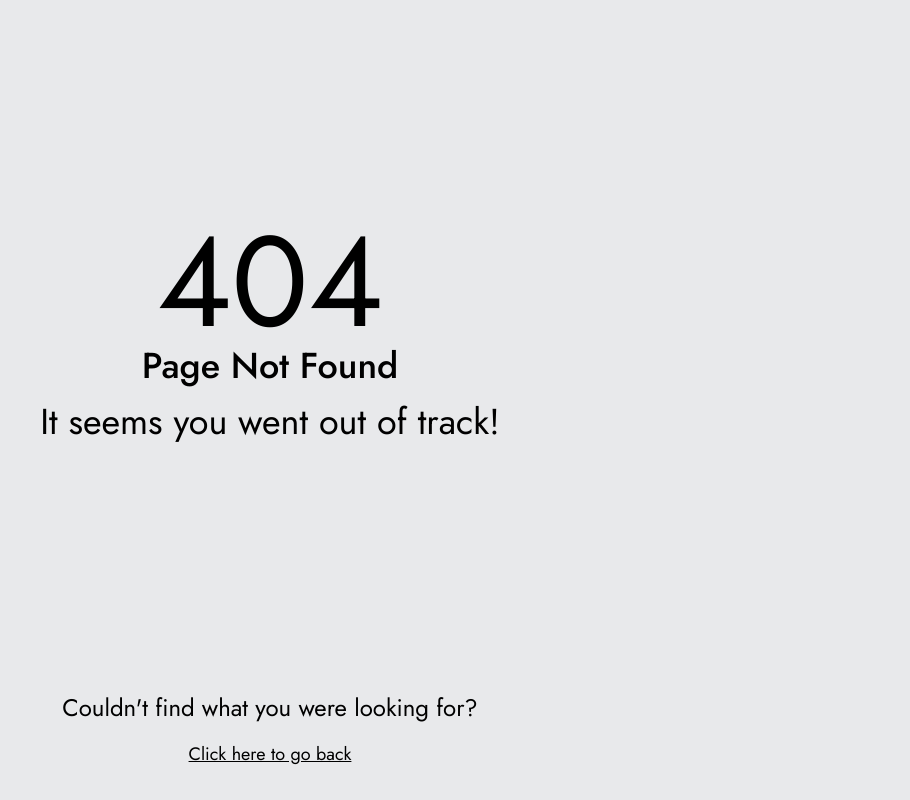
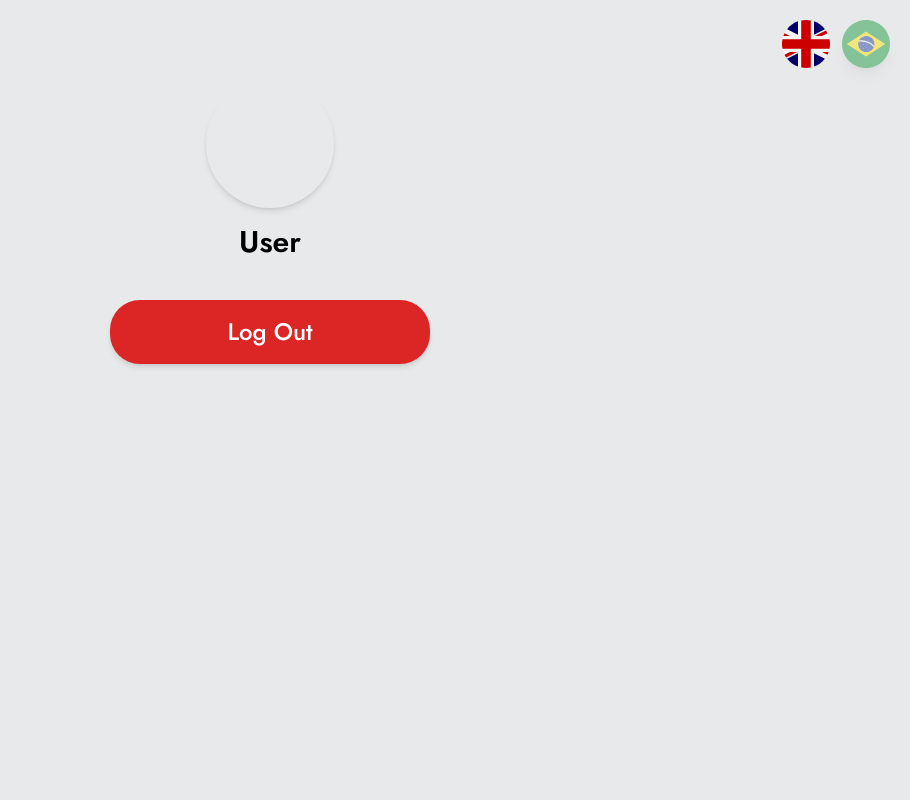
Before and after one commit to Instituto-Maua-de-Tecnologia/20242-Maua-CICSI1-Fontys-frontend, a React (Vite) app: page /profile in a window 1280 px wide. Before the commit this address had no page. Shown: the whole page, without its empty margins (370-1280 px from the left). Built offline with nearby package versions, Linux system fonts and the light colour scheme.

Commit message:
redirection after succesful login

```diff
--- a/src/App.tsx
+++ b/src/App.tsx
@@ -9,6 +9,7 @@ import ProfessorRegistration from './professorRegistration';
 import CoordinatorScreen from '@/screens/coordinator';
 import VisualizeSchedule from '@/screens/visualizeSchedule';
 import {ProfilePicture} from "@/components/profile/ProfilePicture.tsx";
+import ProfilePage from "@/screens/profilePage";
 
 export function App() {
   return (
@@ -22,7 +23,8 @@ export function App() {
           <Route path="schedule" element={<ScheduleTable/>}/>
           <Route path="professor_registration" element={<ProfessorRegistration/>}/>
           <Route path="coordinator" element={<CoordinatorScreen/>}/>
-          <Route path="vizualize_schedule" element={<VisualizeSchedule/>}/>
+          <Route path="visualize_schedule" element={<VisualizeSchedule/>}/>
+          <Route path="profile" element={<ProfilePage/>}/>
           <Route path="*" element={<NotFound/>}/>
         </Routes>
       </BrowserRouter>
--- a/src/api/auth/msalConfig.tsx
+++ b/src/api/auth/msalConfig.tsx
@@ -6,6 +6,7 @@ const msalConfig: Configuration = {
         clientId: "b55f918c-264c-437d-98ad-c7efd3afcdf4",
         authority: "https://login.microsoftonline.com/3953a2c3-4821-4818-ae33-a4c5bcc5fdfb",
         redirectUri: window.location.origin,
+        postLogoutRedirectUri: window.location.origin,
     },
     cache: {
         cacheLocation: "sessionStorage",
--- a/src/screens/professor/index.tsx
+++ b/src/screens/professor/index.tsx
@@ -3,9 +3,11 @@ import BtnCoordinator from '@/assets/btn-professor.png';
 import BtnCoordinator2 from '@/assets/btn-professor2.png';
 import { msalInstance } from '@/api/auth/msalConfig';
 import { useState, useEffect } from "react";
+import { useNavigate } from 'react-router-dom';
 
 export default function Professor() {
   const [name, setName] = useState<string | null>(null);
+  const navigate = useNavigate();
 
   useEffect(() => {
     const currentAccount = msalInstance.getActiveAccount();
@@ -13,6 +15,11 @@ export default function Professor() {
       setName(currentAccount.idTokenClaims.name || null);
     }
   }, []);
+
+  const handleVisualizeScheduleClick = () => {
+    navigate('/visualize_schedule');
+  };
+
 
   return (
       <div className="absolute top-0 left-0 w-full h-full bg-light-gray flex flex-col justify-center items-center">
@@ -33,6 +40,7 @@ export default function Professor() {
           <button
               className="w-80 h-64 relative rounded-[30px] shadow-md  transition-all duration-300 transform hover:scale-110"
               style={{ backgroundImage: `url(${BtnCoordinator2})`, backgroundSize: 'cover', backgroundPosition: 'center' }}
+              onClick={handleVisualizeScheduleClick}
           >
             <div className="absolute inset-0 rounded-[30px] flex justify-center items-center bg-black hover:bg-opacity-30 transition-all duration-300 opacity-0 hover:opacity-100">
               <div className="text-center text-3xl text-white">
--- /dev/null
+++ b/src/screens/profilePage/index.tsx
@@ -0,0 +1,44 @@
+import TranslationButtons from '@/components/translationButtons';
+import { msalInstance } from '@/api/auth/msalConfig';
+import { useState, useEffect } from 'react';
+
+export default function ProfilePage() {
+    const [name, setName] = useState<string | null>(null);
+
+    useEffect(() => {
+        const currentAccount = msalInstance.getActiveAccount();
+        if (currentAccount && currentAccount.idTokenClaims) {
+            setName(currentAccount.idTokenClaims.name || null);
+        }
+    }, []);
+
+    const handleLogout = () => {
+        msalInstance.logoutRedirect({
+            postLogoutRedirectUri: window.location.origin,
+            account: msalInstance.getActiveAccount(),
+        }).catch((error) => {
+            console.error("Logout failed:", error);
+            window.location.href = window.location.origin;
+        });
+    };
+
+    return (
+        <div className="absolute top-0 left-0 w-full h-full bg-light-gray flex flex-col items-center pt-20">
+            <TranslationButtons />
+
+            <div className="flex flex-col items-center mb-10">
+                <div
+                    className="w-32 h-32 rounded-full bg-cover bg-center mb-4 shadow-md"
+                />
+                <h1 className="text-3xl text-black font-semibold">{name || 'User'}</h1>
+            </div>
+
+            <button
+                className="w-80 h-16 rounded-[30px] shadow-md bg-red-600 text-white text-2xl font-medium flex justify-center items-center transition-all duration-300 transform hover:scale-110 hover:bg-red-700"
+                onClick={handleLogout}
+            >
+                Log Out
+            </button>
+        </div>
+    );
+}
```
